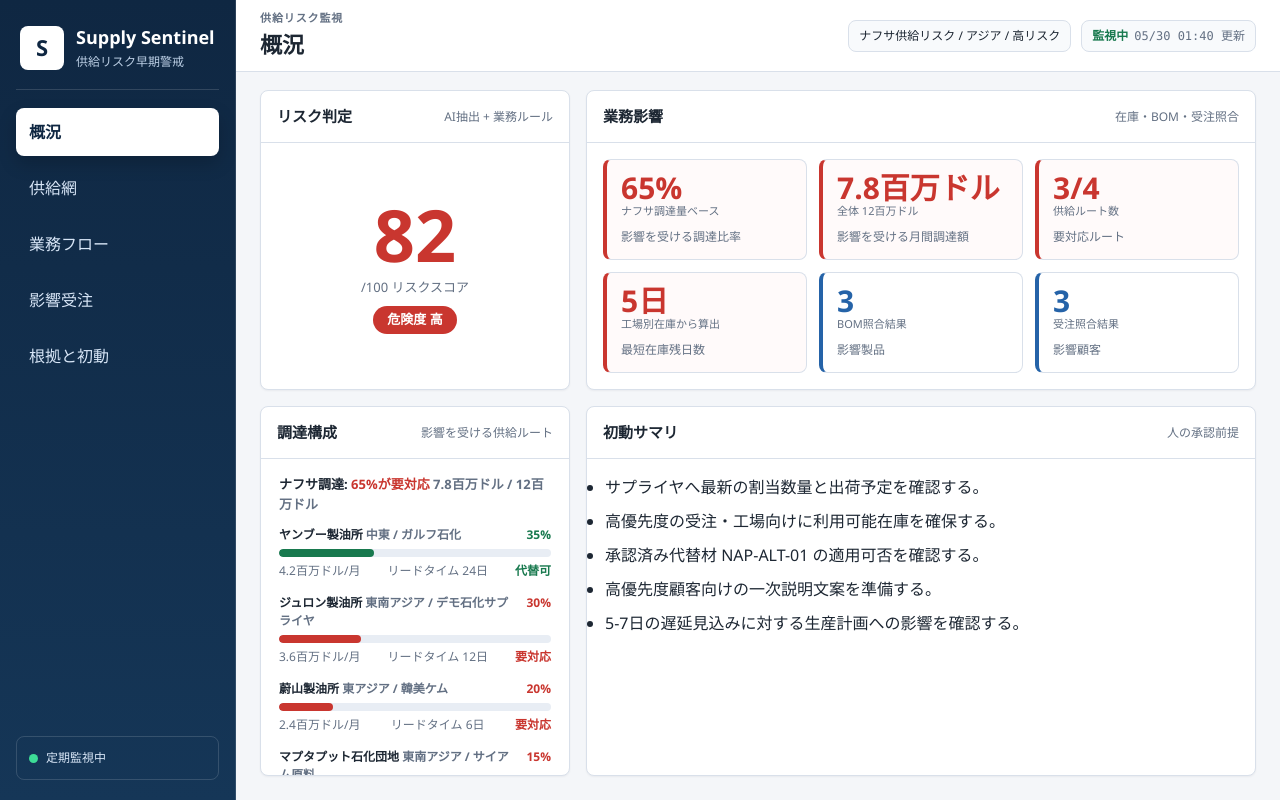
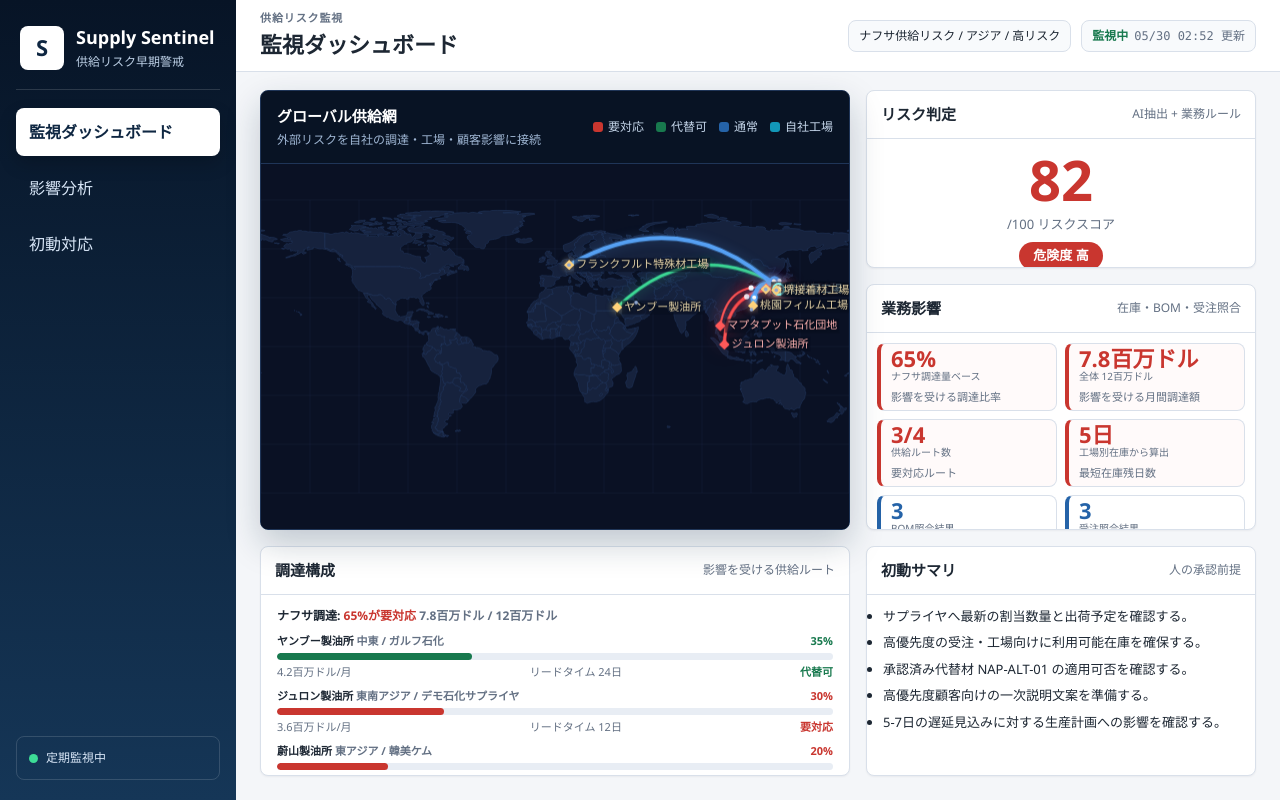
Before and after one commit to kdoai/supply-sentinel, a website with bundled scripts: page web/index.html in a window 1280 px wide. Built offline with nearby package versions, Linux system fonts and the light colour scheme.

Commit message:
Refocus dashboard around map and three-screen UX

```diff
--- a/web/dashboard_data.json
+++ b/web/dashboard_data.json
@@ -2,7 +2,7 @@
   "meta": {
     "app": "Supply Sentinel",
     "scenario": "naphtha supply risk",
-    "generated_at": "2026-05-30T01:40:16.723Z"
+    "generated_at": "2026-05-30T02:52:38.341Z"
   },
   "risk_event": {
     "material": "naphtha",
@@ -151,7 +151,7 @@
       "Formal customer notification",
       "Major production plan changes"
     ],
-    "generated_at": "2026-05-30T01:40:16.723Z"
+    "generated_at": "2026-05-30T02:52:38.341Z"
   },
   "route_intel": {
     "focal_material": "naphtha",
--- a/web/index.html
+++ b/web/index.html
@@ -18,11 +18,9 @@
       </div>
 
       <nav class="side-nav">
-        <button class="nav-item is-active" type="button" data-view="overview">概況</button>
-        <button class="nav-item" type="button" data-view="map">供給網</button>
-        <button class="nav-item" type="button" data-view="flow">業務フロー</button>
-        <button class="nav-item" type="button" data-view="orders">影響受注</button>
-        <button class="nav-item" type="button" data-view="actions">根拠と初動</button>
+        <button class="nav-item is-active" type="button" data-view="dashboard">監視ダッシュボード</button>
+        <button class="nav-item" type="button" data-view="analysis">影響分析</button>
+        <button class="nav-item" type="button" data-view="response">初動対応</button>
       </nav>
 
       <div class="sidebar-footer">
@@ -35,7 +33,7 @@
       <header class="topbar">
         <div>
           <p class="eyebrow">供給リスク監視</p>
-          <h2 id="view-title">概況</h2>
+          <h2 id="view-title">監視ダッシュボード</h2>
         </div>
         <div class="topbar-meta">
           <span id="scenario"></span>
@@ -43,10 +41,23 @@
         </div>
       </header>
 
-      <section class="view is-active" id="view-overview" data-view-panel="overview">
-        <div class="overview-grid">
+      <section class="view is-active" id="view-dashboard" data-view-panel="dashboard">
+        <div class="dashboard-grid">
+          <section class="panel map-panel">
+            <div class="panel-head map-head">
+              <div>
+                <h3>グローバル供給網</h3>
+                <p>外部リスクを自社の調達・工場・顧客影響に接続</p>
+              </div>
+              <div id="map-legend"></div>
+            </div>
+            <canvas id="world-map"></canvas>
+            <div id="map-tooltip" hidden></div>
+          </section>
+
+          <aside class="dashboard-side">
             <section class="panel risk-panel">
-            <div class="panel-head">
+              <div class="panel-head compact-head">
                 <h3>リスク判定</h3>
                 <span class="panel-note">AI抽出 + 業務ルール</span>
               </div>
@@ -54,15 +65,16 @@
             </section>
 
             <section class="panel kpi-panel">
-            <div class="panel-head">
+              <div class="panel-head compact-head">
                 <h3>業務影響</h3>
                 <span class="panel-note">在庫・BOM・受注照合</span>
               </div>
               <div id="kpi-grid"></div>
             </section>
+          </aside>
 
           <section class="panel mix-panel">
-            <div class="panel-head">
+            <div class="panel-head compact-head">
               <h3>調達構成</h3>
               <span class="panel-note">影響を受ける供給ルート</span>
             </div>
@@ -70,7 +82,7 @@
           </section>
 
           <section class="panel summary-panel">
-            <div class="panel-head">
+            <div class="panel-head compact-head">
               <h3>初動サマリ</h3>
               <span class="panel-note">人の承認前提</span>
             </div>
@@ -79,18 +91,8 @@
         </div>
       </section>
 
-      <section class="view" id="view-map" data-view-panel="map">
-        <section class="panel map-panel">
-          <div class="panel-head">
-            <h3>供給網マップ</h3>
-            <div id="map-legend"></div>
-          </div>
-          <canvas id="world-map"></canvas>
-          <div id="map-tooltip" hidden></div>
-        </section>
-      </section>
-
-      <section class="view" id="view-flow" data-view-panel="flow">
+      <section class="view" id="view-analysis" data-view-panel="analysis">
+        <div class="analysis-grid">
           <section class="panel flow-panel">
             <div class="panel-head">
               <h3>業務フロー</h3>
@@ -98,9 +100,7 @@
             </div>
             <div id="flow-graph"></div>
           </section>
-      </section>
 
-      <section class="view" id="view-orders" data-view-panel="orders">
           <section class="panel orders-panel">
             <div class="panel-head">
               <h3>影響受注一覧</h3>
@@ -108,10 +108,11 @@
             </div>
             <div id="orders-table"></div>
           </section>
+        </div>
       </section>
 
-      <section class="view" id="view-actions" data-view-panel="actions">
-        <div class="action-grid">
+      <section class="view" id="view-response" data-view-panel="response">
+        <div class="response-grid">
           <section class="panel">
             <div class="panel-head">
               <h3>検知根拠</h3>
--- a/web/js/app.js
+++ b/web/js/app.js
@@ -3,11 +3,9 @@ import { renderFlow } from "./flow.js";
 import { renderPanels } from "./panels.js";
 
 const VIEW_TITLES = {
-  overview: "概況",
-  map: "供給網",
-  flow: "業務フロー",
-  orders: "影響受注",
-  actions: "根拠と初動",
+  dashboard: "監視ダッシュボード",
+  analysis: "影響分析",
+  response: "初動対応",
 };
 
 let dashboardData = null;
@@ -45,7 +43,7 @@ function setActiveView(viewName) {
   const title = document.getElementById("view-title");
   if (title) title.textContent = VIEW_TITLES[viewName] || viewName;
 
-  if (viewName === "map") {
+  if (viewName === "dashboard") {
     ensureMap();
   }
 }
@@ -95,7 +93,7 @@ async function init() {
   }
 
   bindNavigation();
-  const initialView = new URLSearchParams(window.location.search).get("view") || "overview";
+  const initialView = new URLSearchParams(window.location.search).get("view") || "dashboard";
   setActiveView(initialView);
 }
 
--- a/web/styles.css
+++ b/web/styles.css
@@ -1,8 +1,9 @@
 :root {
   color-scheme: light;
+  --navy-950: #071426;
   --navy-900: #0f2742;
   --navy-800: #153657;
-  --navy-700: #1f4b74;
+  --blue-700: #174a8b;
   --blue-600: #2563a8;
   --bg: #f4f6f9;
   --panel: #ffffff;
@@ -56,9 +57,8 @@ button {
   grid-template-rows: auto 1fr auto;
   gap: 18px;
   padding: 20px 16px;
-  background: linear-gradient(180deg, var(--navy-900), var(--navy-800));
   color: #fff;
-  border-right: 1px solid rgba(255, 255, 255, 0.12);
+  background: linear-gradient(180deg, var(--navy-950), var(--navy-800));
 }
 
 .brand {
@@ -76,16 +76,15 @@ button {
   width: 44px;
   height: 44px;
   border-radius: 8px;
+  color: var(--navy-900);
   background: #fff;
-  color: var(--navy-900);
+  font-size: 22px;
   font-weight: 800;
-  font-size: 22px;
 }
 
 .brand h1 {
   margin: 0;
   font-size: 18px;
-  letter-spacing: 0;
 }
 
 .brand p {
@@ -102,6 +101,7 @@ button {
 
 .nav-item {
   width: 100%;
+  min-height: 48px;
   border: 1px solid transparent;
   border-radius: 8px;
   padding: 11px 12px;
@@ -126,6 +126,7 @@ button {
   display: flex;
   align-items: center;
   gap: 8px;
+  min-height: 44px;
   padding: 12px;
   border: 1px solid rgba(255, 255, 255, 0.14);
   border-radius: 8px;
@@ -163,7 +164,6 @@ button {
   font-size: 11px;
   font-weight: 700;
   letter-spacing: 0.08em;
-  text-transform: uppercase;
 }
 
 .topbar h2 {
@@ -186,8 +186,8 @@ button {
   padding: 6px 10px;
   border: 1px solid var(--line);
   border-radius: 8px;
+  color: var(--text);
   background: var(--panel-soft);
-  color: var(--text);
   font-size: 12px;
   white-space: nowrap;
 }
@@ -195,6 +195,12 @@ button {
 #generated-at {
   color: var(--muted);
   font-family: var(--font-mono);
+}
+
+.live-dot {
+  margin-right: 6px;
+  color: var(--green);
+  font-weight: 700;
 }
 
 .view {
@@ -210,6 +216,7 @@ button {
 .panel {
   min-width: 0;
   min-height: 0;
+  overflow: hidden;
   background: var(--panel);
   border: 1px solid var(--line);
   border-radius: var(--radius);
@@ -226,6 +233,11 @@ button {
   border-bottom: 1px solid var(--line);
 }
 
+.compact-head {
+  min-height: 46px;
+  padding: 12px 14px;
+}
+
 .panel h3 {
   margin: 0;
   font-size: 15px;
@@ -236,15 +248,97 @@ button {
   font-size: 12px;
 }
 
-.overview-grid {
+.dashboard-grid {
   display: grid;
-  grid-template-columns: 310px minmax(0, 1fr);
-  grid-template-rows: 300px minmax(0, 1fr);
+  grid-template-columns: minmax(0, 1fr) 390px;
+  grid-template-rows: minmax(0, 1fr) 230px;
+  grid-template-areas:
+    "map side"
+    "mix summary";
   gap: 16px;
   height: calc(100vh - 114px);
 }
 
-.risk-panel {
+.map-panel {
+  grid-area: map;
+  position: relative;
+  display: grid;
+  grid-template-rows: auto minmax(0, 1fr);
+  background: linear-gradient(180deg, #0b1222, #08101f);
+  border-color: #1f3558;
+  box-shadow: 0 14px 34px rgba(15, 39, 66, 0.22);
+}
+
+.map-head {
+  color: #fff;
+  background: rgba(7, 20, 38, 0.72);
+  border-bottom-color: #1f3558;
+}
+
+.map-head h3 {
+  color: #fff;
+}
+
+.map-head p {
+  margin: 3px 0 0;
+  color: #9fb6d3;
+  font-size: 12px;
+}
+
+#world-map {
+  display: block;
+  width: 100%;
+  height: 100%;
+  min-height: 0;
+  background: #071426;
+}
+
+#map-tooltip {
+  position: absolute;
+  z-index: 20;
+  max-width: 280px;
+  padding: 9px 11px;
+  color: #fff;
+  background: rgba(15, 39, 66, 0.94);
+  border-radius: 8px;
+  pointer-events: none;
+  transform: translate(-50%, calc(-100% - 12px));
+  font-size: 12px;
+}
+
+#map-legend {
+  display: flex;
+  gap: 12px;
+  flex-wrap: wrap;
+  color: #c5d6ea;
+  font-size: 12px;
+}
+
+.legend-item {
+  display: inline-flex;
+  align-items: center;
+  gap: 5px;
+}
+
+.legend-swatch {
+  display: inline-block;
+  width: 10px;
+  height: 10px;
+  border-radius: 3px;
+}
+
+.dashboard-side {
+  grid-area: side;
+  display: grid;
+  grid-template-rows: 178px minmax(0, 1fr);
+  gap: 16px;
+  min-height: 0;
+}
+
+.risk-panel,
+.kpi-panel,
+.mix-panel,
+.summary-panel {
   display: grid;
   grid-template-rows: auto minmax(0, 1fr);
 }
@@ -252,7 +346,7 @@ button {
 .risk-panel #risk-gauge {
   display: grid;
   place-items: center;
-  padding: 16px;
+  padding: 12px;
 }
 
 .risk-score {
@@ -262,7 +356,8 @@ button {
 }
 
 .risk-score-main {
-  font-size: 72px;
+  color: var(--red);
+  font-size: 56px;
   font-weight: 800;
   line-height: 1;
   font-variant-numeric: tabular-nums;
@@ -284,26 +379,22 @@ button {
   font-weight: 700;
 }
 
-.kpi-panel {
-  display: grid;
-  grid-template-rows: auto minmax(0, 1fr);
-}
-
 #kpi-grid {
   display: grid;
-  grid-template-columns: repeat(3, minmax(0, 1fr));
-  gap: 12px;
-  padding: 16px;
+  grid-template-columns: repeat(2, minmax(0, 1fr));
+  gap: 8px;
+  padding: 10px;
+  overflow: hidden;
 }
 
 .kpi-card {
   display: grid;
   align-content: center;
-  min-height: 94px;
+  min-height: 68px;
   border: 1px solid var(--line);
   border-left: 4px solid var(--blue-600);
   border-radius: 8px;
-  padding: 12px 14px;
+  padding: 9px 10px;
   background: #fff;
 }
 
@@ -315,7 +406,7 @@ button {
 .kpi-value {
   display: block;
   color: var(--blue-600);
-  font-size: 30px;
+  font-size: 22px;
   font-weight: 800;
   line-height: 1;
 }
@@ -326,19 +417,21 @@ button {
 
 .kpi-sub {
   color: var(--muted);
+  font-size: 10px;
+}
+
+.kpi-label {
+  margin-top: 5px;
+  color: var(--muted);
   font-size: 11px;
 }
 
-.kpi-label {
-  margin-top: 8px;
-  color: var(--muted);
-  font-size: 12px;
+.mix-panel {
+  grid-area: mix;
 }
 
-.mix-panel,
 .summary-panel {
-  display: grid;
-  grid-template-rows: auto minmax(0, 1fr);
+  grid-area: summary;
 }
 
 #sourcing-mix,
@@ -347,18 +440,28 @@ button {
 #actions-list,
 #approval-list {
   overflow: auto;
-  padding: 16px 18px;
+  padding: 14px 18px;
+}
+
+#sourcing-mix,
+.summary-panel ul {
+  overflow: hidden;
+  padding: 12px 16px;
 }
 
 .sourcing-header {
-  margin-bottom: 12px;
+  margin-bottom: 8px;
   color: var(--text);
   font-weight: 700;
-  font-size: 13px;
+  font-size: 12px;
+}
+
+.text-risk {
+  color: var(--red);
 }
 
 .sourcing-row {
-  margin-bottom: 14px;
+  margin-bottom: 7px;
 }
 
 .sourcing-row-top,
@@ -366,7 +469,7 @@ button {
   display: flex;
   justify-content: space-between;
   gap: 12px;
-  font-size: 12px;
+  font-size: 11px;
 }
 
 .sourcing-origin {
@@ -378,18 +481,14 @@ button {
   color: var(--muted);
 }
 
-.text-risk {
-  color: var(--red);
-}
-
 .sourcing-share,
 .sourcing-status {
   font-weight: 700;
 }
 
 .sourcing-bar-track {
-  height: 8px;
-  margin: 5px 0;
+  height: 7px;
+  margin: 4px 0;
   overflow: hidden;
   border-radius: 999px;
   background: #e8edf4;
@@ -400,58 +499,18 @@ button {
   border-radius: 999px;
 }
 
-.map-panel,
+.analysis-grid {
+  display: grid;
+  grid-template-columns: minmax(0, 1fr);
+  grid-template-rows: minmax(0, 1fr) 240px;
+  gap: 16px;
+  height: calc(100vh - 114px);
+}
+
 .flow-panel,
 .orders-panel {
   display: grid;
   grid-template-rows: auto minmax(0, 1fr);
-  height: calc(100vh - 114px);
-}
-
-.map-panel {
-  position: relative;
-}
-
-#world-map {
-  display: block;
-  width: 100%;
-  height: 100%;
-  min-height: 0;
-  background: #eef3f8;
-}
-
-#map-tooltip {
-  position: absolute;
-  z-index: 20;
-  max-width: 280px;
-  padding: 9px 11px;
-  color: #fff;
-  background: rgba(15, 39, 66, 0.94);
-  border-radius: 8px;
-  pointer-events: none;
-  transform: translate(-50%, calc(-100% - 12px));
-  font-size: 12px;
-}
-
-#map-legend {
-  display: flex;
-  gap: 12px;
-  flex-wrap: wrap;
-  color: var(--muted);
-  font-size: 12px;
-}
-
-.legend-item {
-  display: inline-flex;
-  align-items: center;
-  gap: 5px;
-}
-
-.legend-swatch {
-  display: inline-block;
-  width: 10px;
-  height: 10px;
-  border-radius: 3px;
 }
 
 #flow-graph {
@@ -464,12 +523,6 @@ button {
 #flow-graph svg {
   width: 100%;
   height: 100%;
-}
-
-.live-dot {
-  color: var(--green);
-  font-weight: 700;
-  margin-right: 6px;
 }
 
 #orders-table {
@@ -501,6 +554,10 @@ tbody td {
   vertical-align: top;
 }
 
+.num {
+  text-align: right;
+}
+
 .priority-chip {
   display: inline-flex;
   align-items: center;
@@ -513,14 +570,14 @@ tbody td {
   font-weight: 700;
 }
 
-.action-grid {
+.response-grid {
   display: grid;
   grid-template-columns: repeat(3, minmax(0, 1fr));
   gap: 16px;
   height: calc(100vh - 114px);
 }
 
-.action-grid .panel {
+.response-grid .panel {
   display: grid;
   grid-template-rows: auto minmax(0, 1fr);
 }
@@ -532,10 +589,14 @@ ul {
 }
 
 li {
-  margin-bottom: 10px;
+  margin-bottom: 7px;
 }
 
-@media (max-width: 980px) {
+.summary-panel li {
+  font-size: 13px;
+}
+
+@media (max-width: 1120px) {
   body {
     overflow: auto;
   }
@@ -554,8 +615,7 @@ li {
   }
 
   .side-nav {
-    grid-template-columns: repeat(5, minmax(0, 1fr));
-    overflow-x: auto;
+    grid-template-columns: repeat(3, minmax(0, 1fr));
   }
 
   .sidebar-footer {
@@ -572,24 +632,27 @@ li {
     flex-direction: column;
   }
 
-  .view {
-    min-height: auto;
-  }
-
-  .overview-grid,
-  .action-grid {
+  .dashboard-grid,
+  .analysis-grid,
+  .response-grid {
     grid-template-columns: 1fr;
     grid-template-rows: none;
     height: auto;
   }
 
-  .map-panel,
-  .flow-panel,
-  .orders-panel {
-    height: 680px;
+  .map-panel {
+    min-height: 620px;
   }
 
-  #kpi-grid {
-    grid-template-columns: repeat(2, minmax(0, 1fr));
+  .dashboard-side {
+    grid-template-rows: none;
+  }
+
+  .flow-panel {
+    min-height: 620px;
+  }
+
+  .orders-panel {
+    min-height: 360px;
   }
 }
```
Lines whose indentation alone changed are shown as unchanged.
